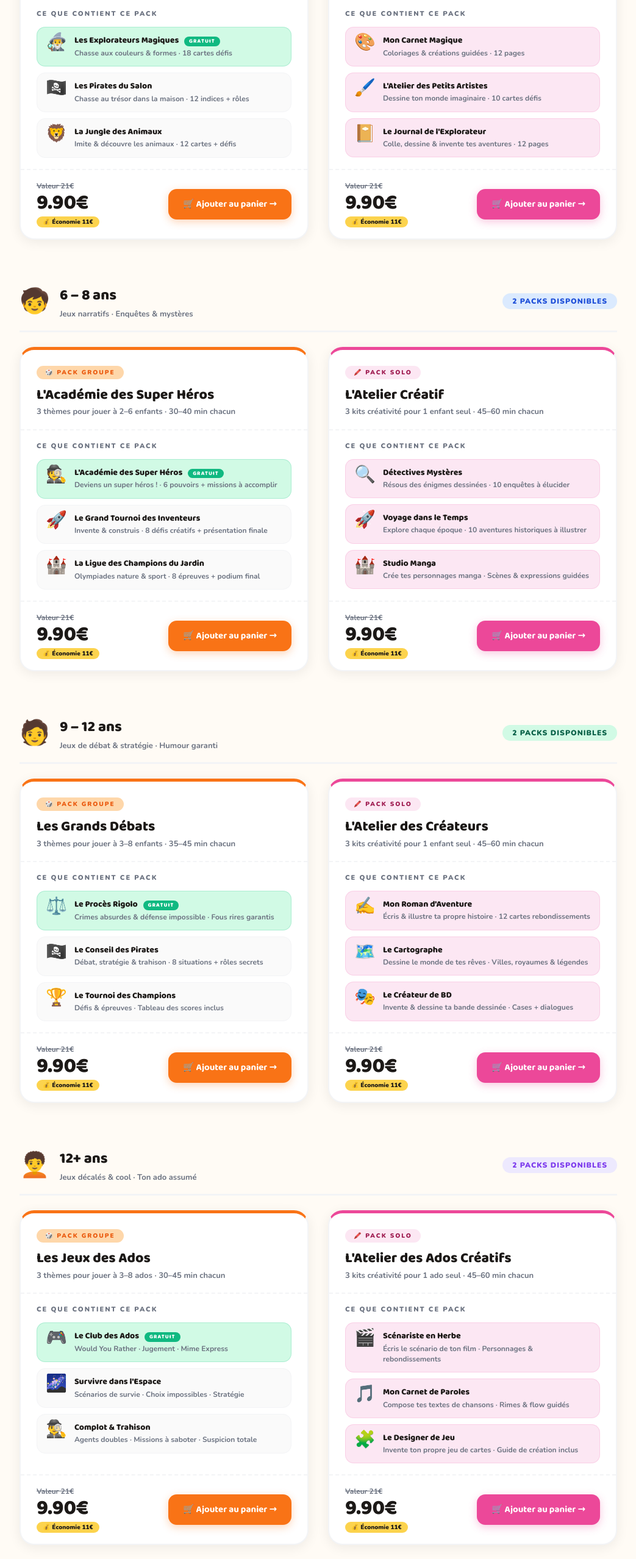
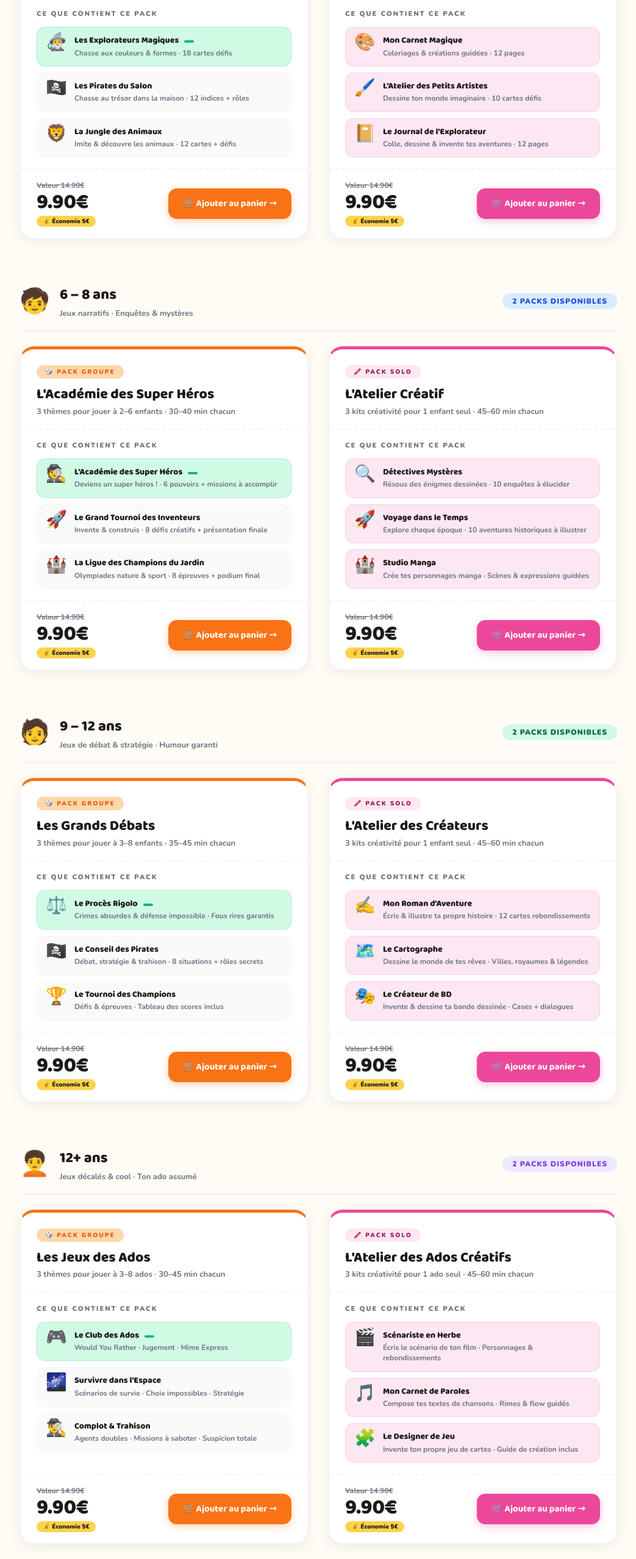
Before and after one commit to Damdhs/occupekids.fr, a plain HTML site: page index.html in a window 1280 px wide. Shown: the part 3396-5953 px from the top of the page at 61% size, without its empty margins (118-1161 px from the left). Drawn offline with nearby package versions, Linux system fonts and the light colour scheme.

Commit message:
Mise à jour site

```diff
--- a/index.html
+++ b/index.html
@@ -705,7 +705,7 @@ footer strong{color:var(--orange)}
           <div class="theme-item is-free">
             <span class="ti-emoji">🧙‍♂️</span>
             <div class="ti-info">
-              <div class="ti-name">Les Explorateurs Magiques <span class="ti-free-tag">GRATUIT</span></div>
+              <div class="ti-name">Les Explorateurs Magiques <span class="ti-free-tag"></span></div>
               <div class="ti-desc">Chasse aux couleurs & formes · 18 cartes défis</div>
             </div>
           </div>
@@ -726,9 +726,9 @@ footer strong{color:var(--orange)}
         </div>
         <div class="pack-footer">
           <div class="price-block">
-            <div class="price-original">Valeur 21€</div>
+            <div class="price-original">Valeur 14.90€</div>
             <div class="price-main">9.90€</div>
-            <div class="price-saving">💰 Économie 11€</div>
+            <div class="price-saving">💰 Économie 5€</div>
           </div>
           <button class="pack-btn btn-groupe" onclick="addToCart('Pack Groupe 3–5 ans','🧒','9.90€')">🛒 Ajouter au panier →</button>
         </div>
@@ -767,9 +767,9 @@ footer strong{color:var(--orange)}
         </div>
         <div class="pack-footer">
           <div class="price-block">
-            <div class="price-original">Valeur 21€</div>
+            <div class="price-original">Valeur 14.90€</div>
             <div class="price-main">9.90€</div>
-            <div class="price-saving">💰 Économie 11€</div>
+            <div class="price-saving">💰 Économie 5€</div>
           </div>
           <button class="pack-btn btn-solo" onclick="addToCart('Pack Solo 3–5 ans','🖍️','9.90€')">🛒 Ajouter au panier →</button>
         </div>
@@ -801,7 +801,7 @@ footer strong{color:var(--orange)}
           <div class="theme-item is-free">
             <span class="ti-emoji">🕵️</span>
             <div class="ti-info">
-              <div class="ti-name">L'Académie des Super Héros <span class="ti-free-tag">GRATUIT</span></div>
+              <div class="ti-name">L'Académie des Super Héros <span class="ti-free-tag"></span></div>
               <div class="ti-desc">Deviens un super héros ! · 6 pouvoirs + missions à accomplir</div>
             </div>
           </div>
@@ -822,9 +822,9 @@ footer strong{color:var(--orange)}
         </div>
         <div class="pack-footer">
           <div class="price-block">
-            <div class="price-original">Valeur 21€</div>
+            <div class="price-original">Valeur 14.90€</div>
             <div class="price-main">9.90€</div>
-            <div class="price-saving">💰 Économie 11€</div>
+            <div class="price-saving">💰 Économie 5€</div>
           </div>
           <button class="pack-btn btn-groupe" onclick="addToCart('Pack Groupe 6–8 ans','🕵️','9.90€')">🛒 Ajouter au panier →</button>
         </div>
@@ -862,9 +862,9 @@ footer strong{color:var(--orange)}
         </div>
         <div class="pack-footer">
           <div class="price-block">
-            <div class="price-original">Valeur 21€</div>
+            <div class="price-original">Valeur 14.90€</div>
             <div class="price-main">9.90€</div>
-            <div class="price-saving">💰 Économie 11€</div>
+            <div class="price-saving">💰 Économie 5€</div>
           </div>
           <button class="pack-btn btn-solo" onclick="addToCart('Pack Solo 6–8 ans','🖍️','9.90€')">🛒 Ajouter au panier →</button>
         </div>
@@ -896,7 +896,7 @@ footer strong{color:var(--orange)}
           <div class="theme-item is-free">
             <span class="ti-emoji">⚖️</span>
             <div class="ti-info">
-              <div class="ti-name">Le Procès Rigolo <span class="ti-free-tag">GRATUIT</span></div>
+              <div class="ti-name">Le Procès Rigolo <span class="ti-free-tag"></span></div>
               <div class="ti-desc">Crimes absurdes & défense impossible · Fous rires garantis</div>
             </div>
           </div>
@@ -917,9 +917,9 @@ footer strong{color:var(--orange)}
         </div>
         <div class="pack-footer">
           <div class="price-block">
-            <div class="price-original">Valeur 21€</div>
+            <div class="price-original">Valeur 14.90€</div>
             <div class="price-main">9.90€</div>
-            <div class="price-saving">💰 Économie 11€</div>
+            <div class="price-saving">💰 Économie 5€</div>
           </div>
           <button class="pack-btn btn-groupe" onclick="addToCart('Pack Groupe 9–12 ans','⚖️','9.90€')">🛒 Ajouter au panier →</button>
         </div>
@@ -957,9 +957,9 @@ footer strong{color:var(--orange)}
         </div>
         <div class="pack-footer">
           <div class="price-block">
-            <div class="price-original">Valeur 21€</div>
+            <div class="price-original">Valeur 14.90€</div>
             <div class="price-main">9.90€</div>
-            <div class="price-saving">💰 Économie 11€</div>
+            <div class="price-saving">💰 Économie 5€</div>
           </div>
           <button class="pack-btn btn-solo" onclick="addToCart('Pack Solo 9–12 ans','🖍️','9.90€')">🛒 Ajouter au panier →</button>
         </div>
@@ -991,7 +991,7 @@ footer strong{color:var(--orange)}
           <div class="theme-item is-free">
             <span class="ti-emoji">🎮</span>
             <div class="ti-info">
-              <div class="ti-name">Le Club des Ados <span class="ti-free-tag">GRATUIT</span></div>
+              <div class="ti-name">Le Club des Ados <span class="ti-free-tag"></span></div>
               <div class="ti-desc">Would You Rather · Jugement · Mime Express</div>
             </div>
           </div>
@@ -1012,9 +1012,9 @@ footer strong{color:var(--orange)}
         </div>
         <div class="pack-footer">
           <div class="price-block">
-            <div class="price-original">Valeur 21€</div>
+            <div class="price-original">Valeur 14.90€</div>
             <div class="price-main">9.90€</div>
-            <div class="price-saving">💰 Économie 11€</div>
+            <div class="price-saving">💰 Économie 5€</div>
           </div>
           <button class="pack-btn btn-groupe" onclick="addToCart('Pack Groupe 12+ ans','🎮','9.90€')">🛒 Ajouter au panier →</button>
         </div>
@@ -1052,9 +1052,9 @@ footer strong{color:var(--orange)}
         </div>
         <div class="pack-footer">
           <div class="price-block">
-            <div class="price-original">Valeur 21€</div>
+            <div class="price-original">Valeur 14.90€</div>
             <div class="price-main">9.90€</div>
-            <div class="price-saving">💰 Économie 11€</div>
+            <div class="price-saving">💰 Économie 5€</div>
           </div>
           <button class="pack-btn btn-solo" onclick="addToCart('Pack Solo 12+ ans','🖍️','9.90€')">🛒 Ajouter au panier →</button>
         </div>
@@ -1084,7 +1084,7 @@ footer strong{color:var(--orange)}
           <div style="display:flex;align-items:center;gap:8px;font-size:12px;font-weight:700;color:#374151"><span style="background:var(--pink-l);color:#9D174D;padding:2px 10px;border-radius:20px;font-size:10px;font-weight:900">SOLO</span> L'Atelier Créatif des Petits</div>
         </div>
         <div class="gpack-price-row"><span class="gpack-price">14.90€</span><span class="gpack-unit">/ 2 packs</span></div>
-        <div class="gpack-saving">💰 Économisez 5€</div>
+        <div class="gpack-saving">💰 Économisez 4.90€</div>
         <ul class="gpack-feats">
           <li class="gpack-feat">6 thèmes au total</li>
           <li class="gpack-feat">Groupe & solo</li>
@@ -1102,7 +1102,7 @@ footer strong{color:var(--orange)}
           <div style="display:flex;align-items:center;gap:8px;font-size:12px;font-weight:700;color:#374151"><span style="background:var(--pink-l);color:#9D174D;padding:2px 10px;border-radius:20px;font-size:10px;font-weight:900">SOLO</span> Détectives · Voyage · Studio Manga</div>
         </div>
         <div class="gpack-price-row"><span class="gpack-price">14.90€</span><span class="gpack-unit">/ 2 packs</span></div>
-        <div class="gpack-saving">💰 Économisez 5€</div>
+        <div class="gpack-saving">💰 Économisez 4.90€</div>
         <ul class="gpack-feats">
           <li class="gpack-feat">6 thèmes au total</li>
           <li class="gpack-feat">Groupe & solo</li>
@@ -1121,7 +1121,7 @@ footer strong{color:var(--orange)}
           <div style="display:flex;align-items:center;gap:8px;font-size:12px;font-weight:700;color:rgba(255,255,255,.6)"><span style="background:var(--pink-l);color:#9D174D;padding:2px 10px;border-radius:20px;font-size:10px;font-weight:900">SOLO</span> L'Atelier des Créateurs</div>
         </div>
         <div class="gpack-price-row"><span class="gpack-price" style="color:var(--orange)">14.90€</span><span class="gpack-unit" style="color:rgba(255,255,255,.4)">/ 2 packs</span></div>
-        <div class="gpack-saving">💰 Économisez 5€</div>
+        <div class="gpack-saving">💰 Économisez 4.90€</div>
         <ul class="gpack-feats">
           <li class="gpack-feat">6 thèmes au total</li>
           <li class="gpack-feat">Groupe & solo</li>
@@ -1139,7 +1139,7 @@ footer strong{color:var(--orange)}
           <div style="display:flex;align-items:center;gap:8px;font-size:12px;font-weight:700;color:#374151"><span style="background:var(--pink-l);color:#9D174D;padding:2px 10px;border-radius:20px;font-size:10px;font-weight:900">SOLO</span> L'Atelier des Ados Créatifs</div>
         </div>
         <div class="gpack-price-row"><span class="gpack-price">14.90€</span><span class="gpack-unit">/ 2 packs</span></div>
-        <div class="gpack-saving">💰 Économisez 5€</div>
+        <div class="gpack-saving">💰 Économisez 4.90€</div>
         <ul class="gpack-feats">
           <li class="gpack-feat">6 thèmes au total</li>
           <li class="gpack-feat">Groupe & solo</li>
@@ -1232,7 +1232,7 @@ footer strong{color:var(--orange)}
           <div style="display:flex;align-items:center;gap:12px;background:rgba(255,255,255,.06);border-radius:12px;padding:11px 16px;border:1px solid rgba(255,255,255,.08)">
             <span style="font-size:26px">🍻</span>
             <div>
-              <div style="font-family:'Baloo 2',cursive;font-size:14px;font-weight:800;color:white">L'Apéro des Vérités &nbsp;<span style="background:var(--green);color:white;font-size:9px;font-weight:900;padding:2px 8px;border-radius:10px;letter-spacing:1px">OFFERT</span></div>
+              <div style="font-family:'Baloo 2',cursive;font-size:14px;font-weight:800;color:white">L'Apéro des Vérités &nbsp;<span style="background:var(--green);color:white;font-size:9px;font-weight:900;padding:2px 8px;border-radius:10px;letter-spacing:1px"></span></div>
               <div style="font-size:12px;color:rgba(255,255,255,.4);font-weight:700;margin-top:2px">15 questions vérités · 5 cartes "Passe ou Gâteau" · Mode duo et groupe</div>
             </div>
           </div>
```
